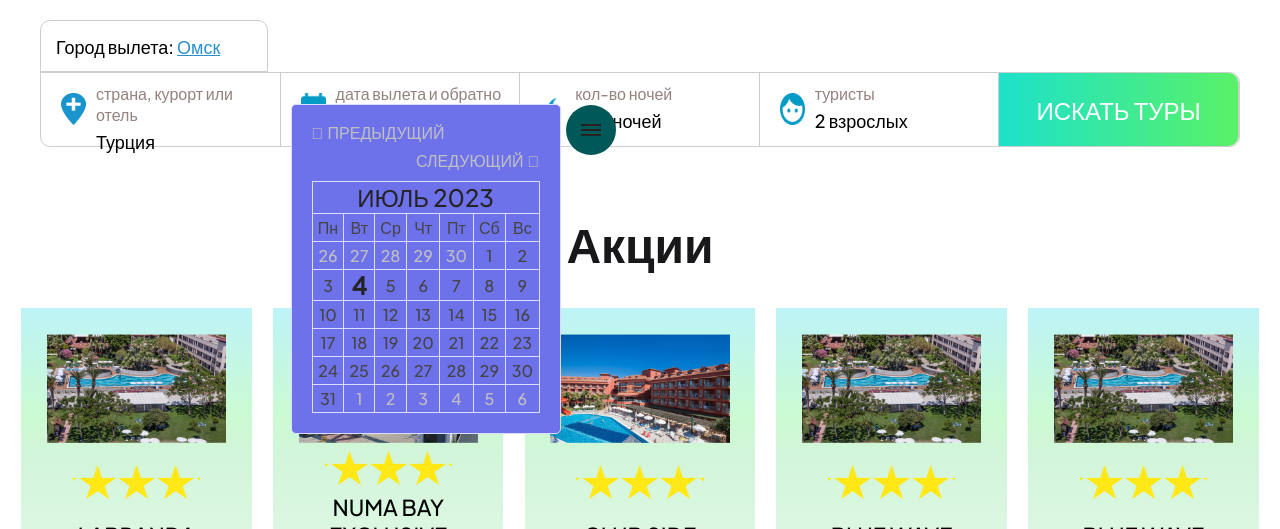
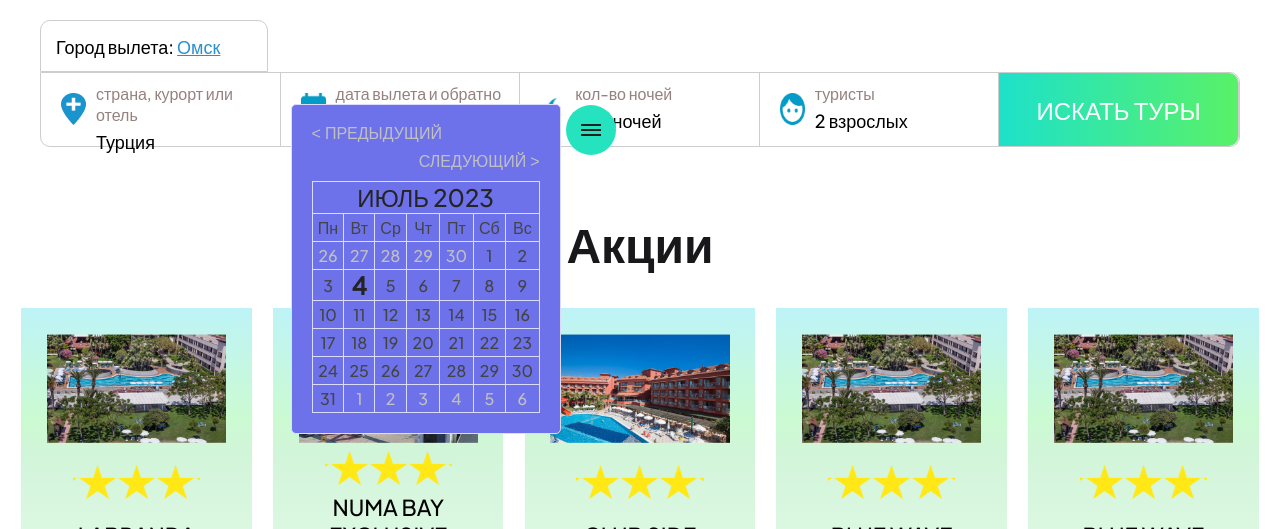
Before and after one commit to Picalfer/maria_practice, a plain HTML site: page index.html in a window 1280 px wide. Both pictures are taken after a click on the link 590 px from the left and 929 px from the top of the page. Shown: the part 800-1329 px from the top of the page. Drawn offline with Linux system fonts and the light colour scheme; files whose address does not match are found by name.

Commit message:
color btn

```diff
--- a/style/calend.css
+++ b/style/calend.css
@@ -5,7 +5,7 @@
 }
 
 #btnPrev:before {
-    content: '\f104';
+    content: '<';
     padding-right: 4px;
 }
 
@@ -15,7 +15,7 @@
 }
 
 #btnNext:after {
-    content: '\f105';
+    content: '>';
     padding-left: 4px;
 }
 
@@ -62,7 +62,7 @@
     display: block;
     width: 50px;
     height: 50px;
-    background-color: rgb(0, 88, 88);
+    background-color: #25E3BE;
     border-radius: 50%;
     position: relative;
 }
@@ -123,7 +123,7 @@
     width: 120px;
     height: 40px;
     margin-left: auto;
-    background-color: rgb(0, 88, 88);
+    background-color: #25E3BE;
     border: none;
     color: white;
     text-transform: uppercase;
```
